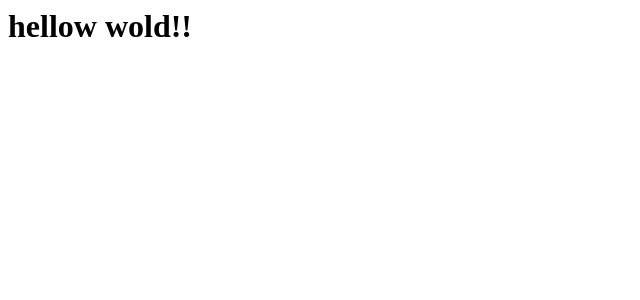
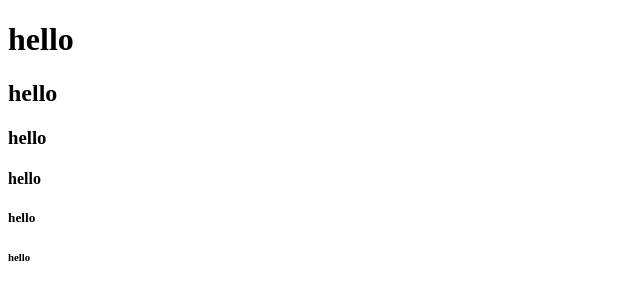
Before and after one commit to inthebell/test, a plain HTML site: page index.html in a window 1280 px wide. Shown: the whole page, without its empty margins (0-640 px from the left). Drawn offline with Linux system fonts and the light colour scheme.

Commit message:
:memo: 대문페이지와 리드미파일 수정

```diff
--- a/index.html
+++ b/index.html
@@ -1 +1,17 @@
-<h1>hellow wold!!</h1>
+<!DOCTYPE html>
+<html>
+<head>
+    <meta charset="UTF-8">
+    <meta name="viewport" content="width=device-width, initial-scale=1.0">
+    <title>Document</title>
+</head>
+<body>
+    <!-- h${hello}*6 -->
+    <h1>hello</h1>
+    <h2>hello</h2>
+    <h3>hello</h3>
+    <h4>hello</h4>
+    <h5>hello</h5>
+    <h6>hello</h6>
+</body>
+</html>
```
Also changed, not shown: test.txt (added), 1 other file.
